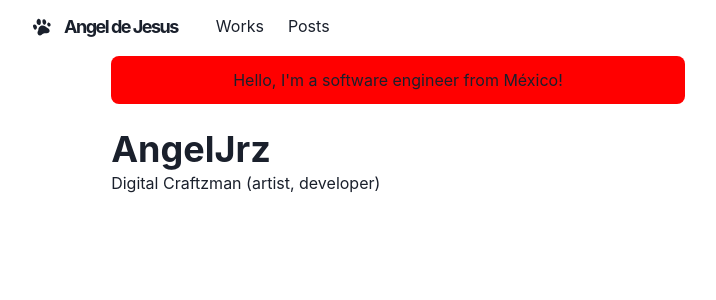
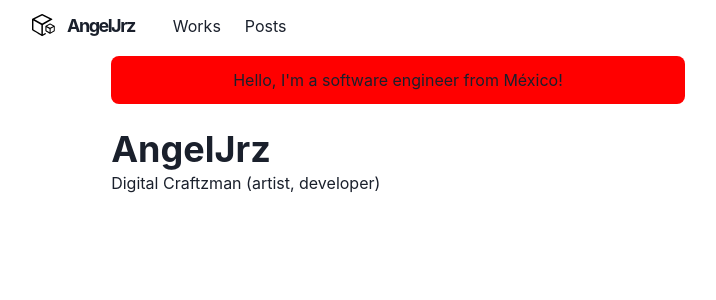
Before and after one commit to AngelJrz/My-portfolio, a Next.js app: page / in a window 1280 px wide. Shown: the top 300 px of the page, without its empty margins (242-958 px from the left). Built offline with nearby package versions, Linux system fonts and the light colour scheme.

Commit message:
Update Style

```diff
--- a/components/icons/footprint.js
+++ b/components/icons/footprint.js
@@ -1,26 +1,14 @@
 const FootprintIcon = props => {
   return (
-    <svg
-      width={20}
-      height={20}
-      className="w-5 inline-block transition-transform group-hover:rotate-[20deg]"
-      viewBox="0 0 40 40"
-      fill="currentColor"
-      {...props}
-    >
-      <g transform="matrix(1.07541,0,0,1.1001,-1.05651,-0.978215)">
-        <path
-          fill="currentColor"
-          d="M13.319,4.13C13.319,4.13 10.313,4.08 9.501,9.535C9.133,13.546 12.568,15.516 14.12,15.497C15.556,15.495 17.638,14.151 17.486,9.765C17.334,5.38 14.98,4.15 13.319,4.13"
-        />
-      </g>
-      <path d="M3.12,15.575C2.626,16.02 0.637,18.024 3.508,22.915C6.379,27.806 8.628,23.888 8.923,23.455C9.218,23.021 11.41,20.306 8.664,16.924C5.918,13.543 3.12,15.575 3.12,15.575Z" />
-      <g transform="matrix(1.00722,0,0,0.981856,-0.205441,0.281328)">
-        <path d="M24.03,4.13C22.048,4.309 20.472,5.325 20.922,9.814C21.373,14.304 24.4,15.613 25.402,15.499C26.404,15.385 28.84,12.521 28.427,9.814C28.013,7.107 26.837,4.296 24.03,4.13Z" />
-      </g>
-      <path d="M32.114,11.35C32.114,11.35 29.196,13.155 30.864,16.589C32.532,20.023 34.677,19.25 36,18.588C37.322,17.927 38.02,14.778 35.931,12.665C33.843,10.551 32.114,11.35 32.114,11.35Z" />
-      <path d="M19.212,17.136C19.212,17.136 12.651,19.306 12.84,25.174C12.888,28.022 10.569,28.548 11.073,32.567C11.727,34.322 12.649,36.92 15.89,36.85C19.131,36.781 19.603,34.354 23.377,32.97C27.151,31.586 31.009,33.828 33.802,31.213C36.596,28.598 35.188,24.468 31.876,22.731C28.564,20.995 24.793,16.327 19.212,17.136Z" />
-    </svg>
+      <svg
+    width={23}
+    height={23}
+    viewBox="0 0 1024 1024"
+    className="icon"
+    {...props}
+  >
+    <path d="M904.63 240.055c.952-9.436-7.02-19.383-16.676-24.284L461.531 2.633a24.137 24.137 0 0 0-21.796 0L13.53 215.771C-2.34 226.158.146 249.198.146 251.611V706.56c0 8.411 4.389 16.31 11.703 20.773 0 0 417.06 252.05 424.229 255.268 14.628 7.241 23.844 5.266 30.72 1.756l138.825-80.311c11.849-6.949 12.8-17.481 11.264-35.694-1.536-18.14-17.408-28.014-29.038-21.285-11.703 6.656-103.497 61.952-103.497 61.952V493.568l367.762-214.162L890.807 256c7.68-4.974 12.727-11.337 13.75-15.945zm-486.4 663.918L63.78 687.909V290.23l354.378 203.483V903.9zm32.403-476.526L113.518 236.325 450.633 67.877l337.042 168.448-337.042 191.122zm554.277 335.872L815.47 877.056c-10.606 7.387-21.797-.878-21.797-.878-1.024-.22-188.635-112.86-188.635-112.86a18.14 18.14 0 0 1-8.85-15.579V544.402c0-6.583 3.364-18.066 16.822-23.26l183.808-101.668a18.87 18.87 0 0 1 16.092 0l184.027 101.669h-1.463c.512 0 1.244 0 1.756.292l4.754 2.414c5.998 2.853 11.557 8.046 11.557 15.36v208.457a18.432 18.432 0 0 1-8.631 15.653zm-337.7-222.5 136.63 76.726 138.606-76.727-138.606-76.36-136.63 76.36zM831.05 818.76l139.702-84.26V582.802l-139.703 79.214v156.672zm-49.519-2.487V662.747l-136.996-77.531v148.48l136.996 82.651z" />
+  </svg>
   )
 }
 
--- a/components/logo.js
+++ b/components/logo.js
@@ -27,7 +27,7 @@ const Logo = () => {
 						fontFamily='M PLUS Rounded 1c'
 						fontWeight="bold"
 						ml={3}>
-						Angel de Jesus
+						AngelJrz
 					</Text>
 				</LogoBox>
 		</Link>
--- a/pages/_app.js
+++ b/pages/_app.js
@@ -1,5 +1,6 @@
 import { ChakraProvider } from "@chakra-ui/react";
 import Layout from '../components/layouts/main'
+import dynamic from "next/dynamic";
 
 const Website = ({ Component, pageProps, router }) => {
 	return (
@@ -11,4 +12,4 @@ const Website = ({ Component, pageProps, router }) => {
 	)
 }
 
-export default Website
+export default dynamic (() => Promise.resolve(Website), {ssr: false})
```
